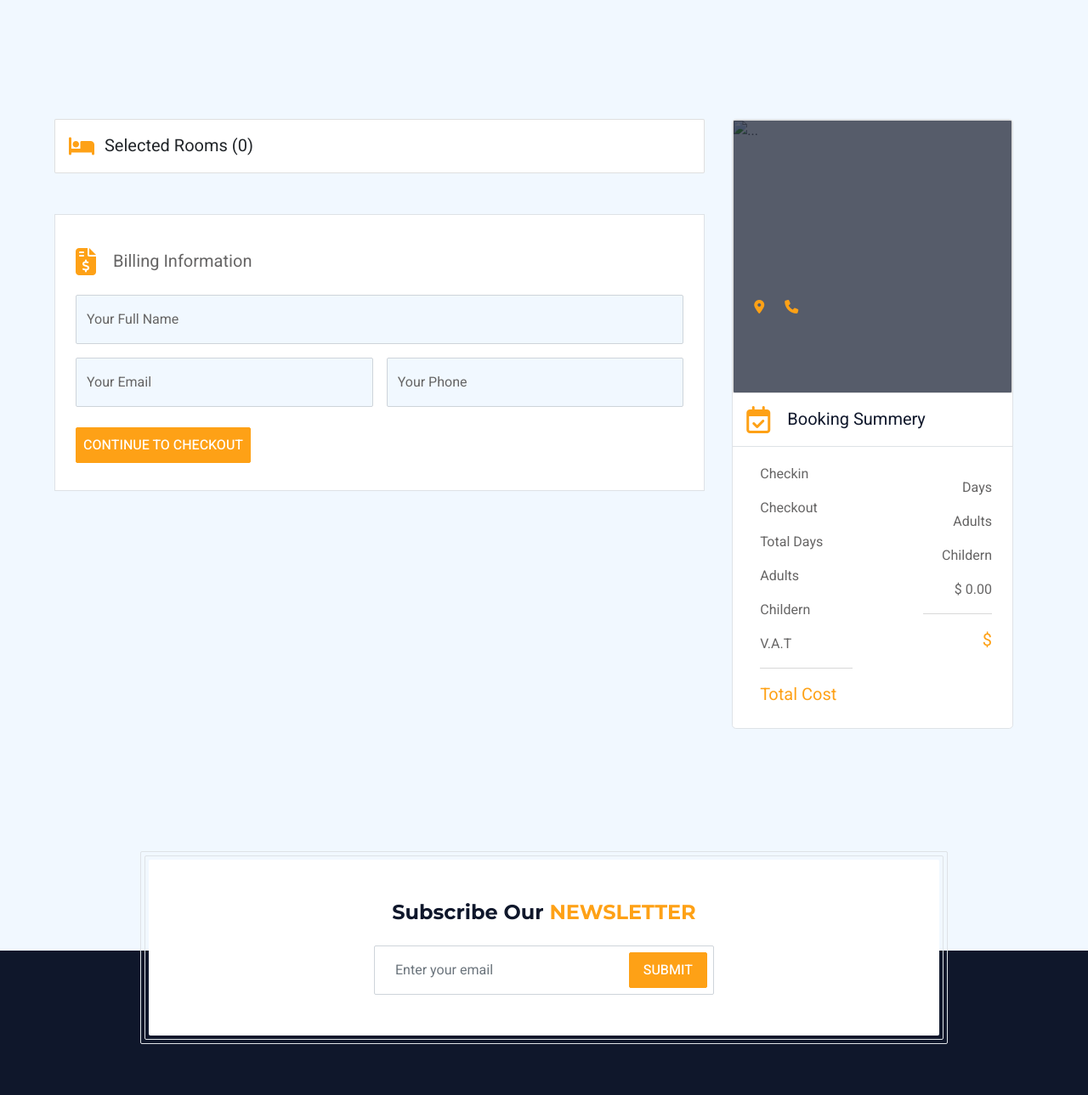
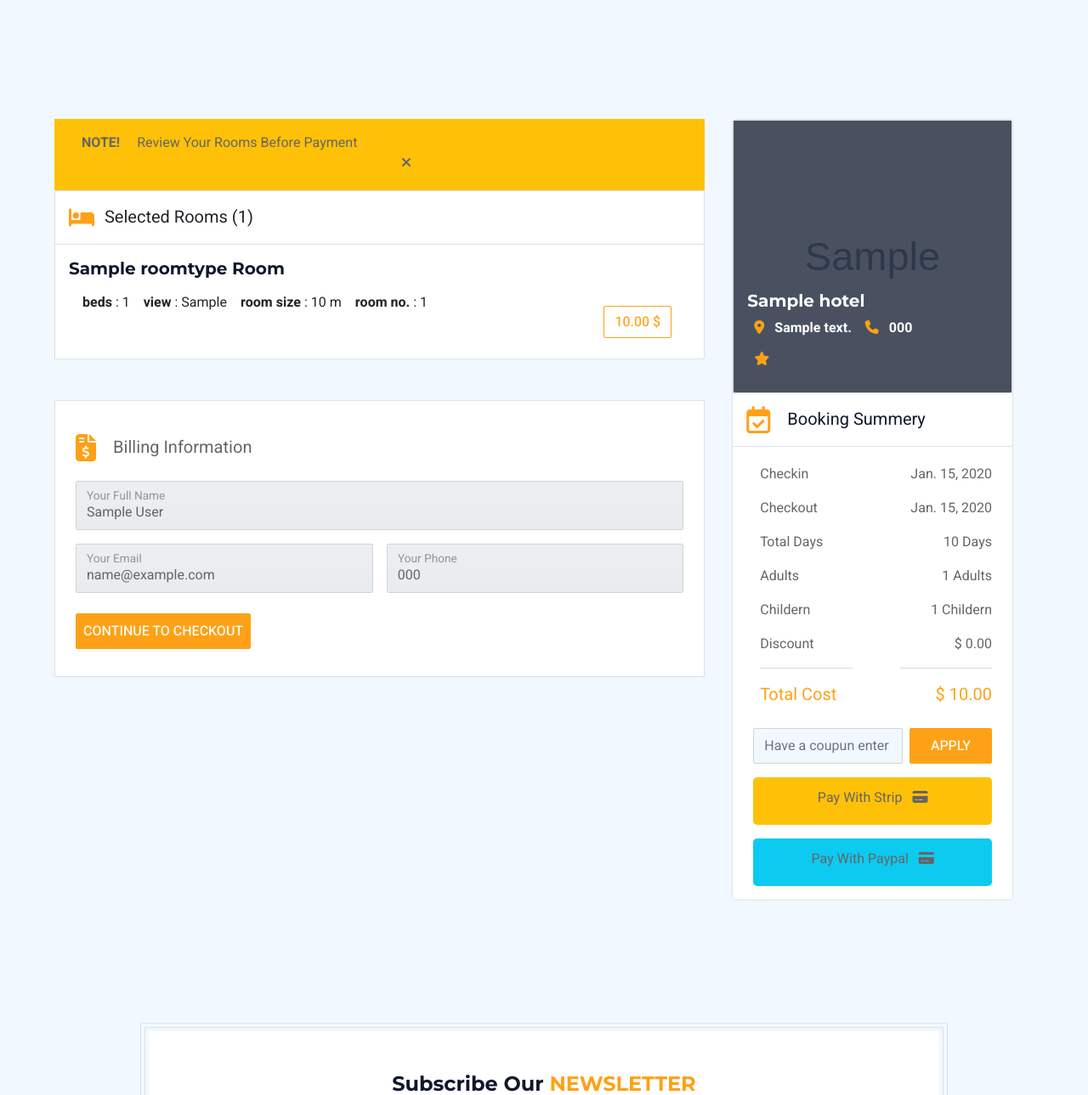
Before and after one commit to Omarmoatz/Hotels-Hub-Using-Django-and-DRF, a Django app: page /booking/checkout/000 in a window 1280 px wide. Shown: the part 353-1642 px from the top of the page at 85% size. Run offline with Django 5.2, Linux system fonts and the light colour scheme; tables that the repository leaves empty hold one stand-in row (values such as "Sample post"); grey boxes marked "Sample" are stand-in pictures; some libraries are stand-ins or nearby versions.

Commit message:
update checkout view

```diff
--- a/booking/templates/booking/checkout.html
+++ b/booking/templates/booking/checkout.html
@@ -29,27 +29,31 @@
                     <div class="tab-class wow fadeInUp" data-wow-delay="0.1s">
 
                         <div class="my-5 ">
+                            <div class="bg-warning py-1 pt-3 px-2">
+                                <p>
+                                    <b class="ms-4 me-3">NOTE!</b>
+                                    Review Your Rooms Before Payment
+                                    <i class="fa fa-close" style="margin-left: 400px;"></i>
+                                </p>
+                            </div>
                             <ul class="list-group w-100 ">
                                 <li class="list-group-item py-3 ">
                                     <i class="fa-solid fa-bed fa-xl text-primary me-2"></i>
-                                    <span class="fs-5 fw-light">Selected Rooms ({{selected_rooms|length}})</span>
+                                    <span class="fs-5 fw-light">Selected Rooms ({{booking.room.all|length}})</span>
                                 </li>
 
-                                {% for item in rooms_list %}
+                                {% for item in booking.room.all %}
                                     <li class="list-group-item  border-bottom">
-                                        <h5>
-                                            Room: {{item.room_type}}
-                                            <a class="ps-2 fs-5 delete-room" style="cursor: pointer;" data-item="{{item.id}}">
-                                                <i class="fa fa-trash text-danger ms-2"></i>
-                                            </a>
-                                        </h5>
+                                        <h5 class="py-2"> {{item.room_type}} Room</h5>
                                         <div class="row">
-                                            <div class="col-5 d-flex">
-                                                <p class="py-1 mx-2 ">beds :{{item.beds_num}}</p> _
-                                                <p class="py-1 mx-2"> view : {{item.view}}</p>
+                                            <div class="col-9 d-flex">
+                                                <p class="ms-3"><b>beds</b> : {{item.beds_num}}</p>
+                                                <p class="ms-3"> <b>view</b> : {{item.view}}</p>
+                                                <p class="ms-3"> <b>room size</b> : {{item.room_size}} m</p>
+                                                <p class="ms-3"> <b>room no.</b> : {{item.room_num}}</p>
                                             </div>
-                                            <div class="col-5"></div>
-                                            <div class="col-2 fs-6 ">
+                                            <div class="col-1"></div>
+                                            <div class="col-2 pt-3 fs-6 ">
                                                 <p class='btn btn-outline-primary'>{{item.price}} $</p>
                                             </div>
                                         </div>
@@ -76,19 +80,22 @@
                             <div class="row g-3">
                                 <div class="col-md-12">
                                     <div class="form-floating">
-                                        <input type="text" class="form-control bg-light" name="full_name" id="name" placeholder="Your Name">
+                                        <input type="text" value='{{booking.full_name}}' class="form-control bg-gradient"
+                                        name="full_name" id="name" placeholder="Your Full Name" readonly>
                                         <label for="name">Your Full Name</label>
                                     </div>
                                 </div>
                                 <div class="col-md-6">
                                     <div class="form-floating">
-                                        <input type="email" class="form-control bg-light" name="email" id="email" placeholder="Your Email">
+                                        <input type="email" value='{{booking.email}}' class="form-control bg-gradient"
+                                        name="email" id="email" placeholder="Your Email" readonly>
                                         <label for="email">Your Email</label>
                                     </div>
                                 </div>
                                 <div class="col-md-6">
                                     <div class="form-floating date" id="date3" data-target-input="nearest">
-                                        <input type="number" class="form-control bg-light" name="phone" placeholder="Your Phone" />
+                                        <input type="text" value='{{booking.phone}}' class="form-control bg-gradient"
+                                        name="phone" placeholder="Your Phone" readonly>
                                         <label for="checkin">Your Phone</label>
                                     </div>
                                 </div>
@@ -109,20 +116,20 @@
                     <div class="container">
                         <div class="bg-white my-5 mx-3 border border-1 rounded rounded-3  wow fadeInUp"  data-wow-delay="0.1s">
                             <div class="card ">
-                                <img src="{{hotel.img.url}}" class="card-img " width="370px" height="320px"  alt="...">
+                                <img src="{{booking.hotel.img.url}}" class="card-img " width="370px" height="320px"  alt="...">
 
                                 <div class="card-img-overlay text-white page-header-inner" style="padding-top: 200px;">
-                                    <h5 class="text-white">{{hotel.name}}</h5>
+                                    <h5 class="text-white">{{booking.hotel.name}}</h5>
                                     <div class="d-flex ms-2 fw-bold ">
-                                        <p class="me-3 "><i class="fa fa-map-marker-alt text-primary me-2"></i> {{hotel.address}} </p>
-                                        <p class=""><i class="fa fa-phone text-primary me-2"></i> {{hotel.phone}}</p>
+                                        <p class="me-3 "><i class="fa fa-map-marker-alt text-primary me-2"></i> {{booking.hotel.address}} </p>
+                                        <p class=""><i class="fa fa-phone text-primary me-2"></i> {{booking.hotel.phone}}</p>
                                     </div>
                                     <div class="d-flex ms-2">
-                                        <i class="{% if hotel.avg_rating > 0 %} fa fa-star text-primary {% endif %}"></i>
-                                        <i class="{% if hotel.avg_rating > 1 %} fa fa-star text-primary {% endif %}"></i>
-                                        <i class="{% if hotel.avg_rating > 2 %} fa fa-star text-primary {% endif %}"></i>
-                                        <i class="{% if hotel.avg_rating > 3 %} fa fa-star text-primary {% endif %}"></i>
-                                        <i class="{% if hotel.avg_rating > 4 %} fa fa-star text-primary {% endif %}"></i>
+                                        <i class="{% if booking.hotel.avg_rating > 0 %} fa fa-star text-primary {% endif %}"></i>
+                                        <i class="{% if booking.hotel.avg_rating > 1 %} fa fa-star text-primary {% endif %}"></i>
+                                        <i class="{% if booking.hotel.avg_rating > 2 %} fa fa-star text-primary {% endif %}"></i>
+                                        <i class="{% if booking.hotel.avg_rating > 3 %} fa fa-star text-primary {% endif %}"></i>
+                                        <i class="{% if booking.hotel.avg_rating > 4 %} fa fa-star text-primary {% endif %}"></i>
 
                                     </div>
 
@@ -152,27 +159,38 @@
                                             <li class="mb-3">Total Days</li>
                                             <li class="mb-3">Adults</li>
                                             <li class="mb-3">Childern</li>
-                                            <li class="mb-3">V.A.T </li>
+                                            <li class="mb-3">Discount </li>
                                             <hr>
                                             <li class="mb-4 fs-5 text-primary">Total Cost</li>
                                         </ul>
                                     </div>
-                                    <div class="col-1"></div>
 
-                                    <div class="col-5 fs-6 text-end ">
+
+                                    <div class="col-6 fs-6 text-end ">
                                         <ul type="none">
-                                            <li class="mb-3">{{checkin}}</li>
-                                            <li class="mb-3">{{checkout}}</li>
-                                            <li class="mb-3">{{total_days}} Days</li>
-                                            <li class="mb-3">{{adults}} Adults</li>
-                                            <li class="mb-3">{{children}} Childern</li>
+                                            <li class="mb-3">{{booking.check_in_date}}</li>
+                                            <li class="mb-3">{{booking.check_out_date}}</li>
+                                            <li class="mb-3">{{booking.total_days}} Days</li>
+                                            <li class="mb-3">{{booking.num_adults}} Adults</li>
+                                            <li class="mb-3">{{booking.num_children}} Childern</li>
                                             <li class="mb-3">$ 0.00</li>
                                             <hr>
-                                            <li class="mb-4 fs-5 text-primary">$ {{total_cost}}</li>
+                                            <li class="mb-4 fs-5 text-primary">$ {{booking.total}}</li>
                                         </ul>
                                     </div>
                                 </div>
+                                <form action="" class="d-flex ps-4 mb-3">
+                                    <input type="text" class="form-control bg-light" placeholder="Have a coupun enter here..">
+                                    <button class="btn btn-primary py-2 px-4 ms-2"> Apply</button>
+                                </form>
 
+                                <div class="bg-warning d-block py-1 rounded rounded-3 mb-3 ms-4 text-center">
+                                    <p class="pt-2">Pay With Strip <i class="fa-solid fa-credit-card ms-2"></i></p>
+                                </div>
+
+                                <div class="bg-info d-block py-1 rounded rounded-3 mb-3 ms-4 text-center">
+                                    <p class="pt-2">Pay With Paypal <i class="fa-solid fa-credit-card ms-2"></i></p>
+                                </div>
 
                             </div>
 
--- a/booking/views.py
+++ b/booking/views.py
@@ -239,7 +239,8 @@ def delete_room_from_session(request):
 
 
 def checkout(request,booking_code):
-    return render(request, 'booking/checkout.html')
+    booking = Booking.objects.get(booking_code=booking_code)
+    return render(request, 'booking/checkout.html', {'booking':booking})
 
 
 # class CheckAvilability(generic.CreateView):
```
Also changed, not shown: hotel/templates/hotel/rooms_selected.html (+5 -6 lines).
